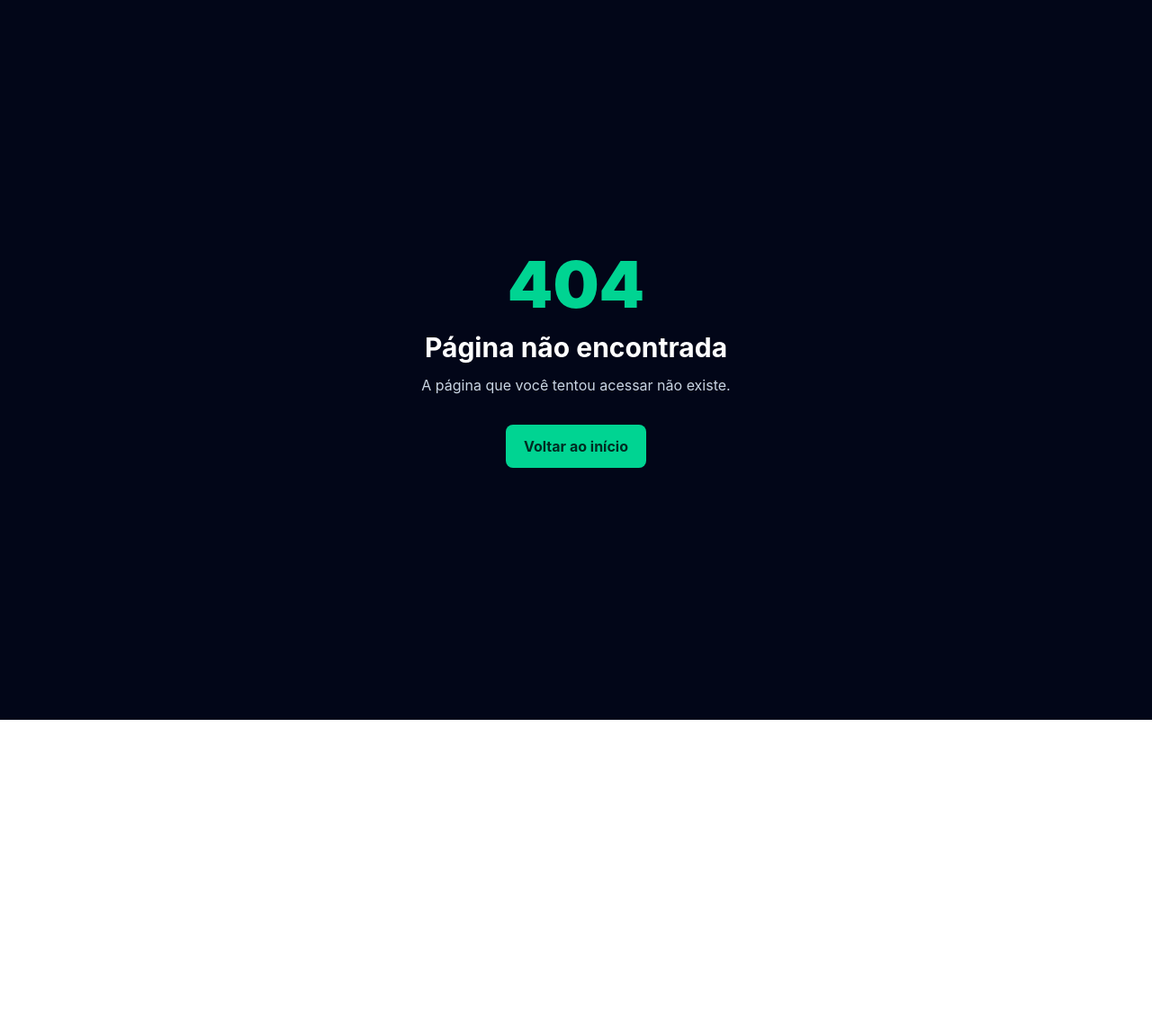
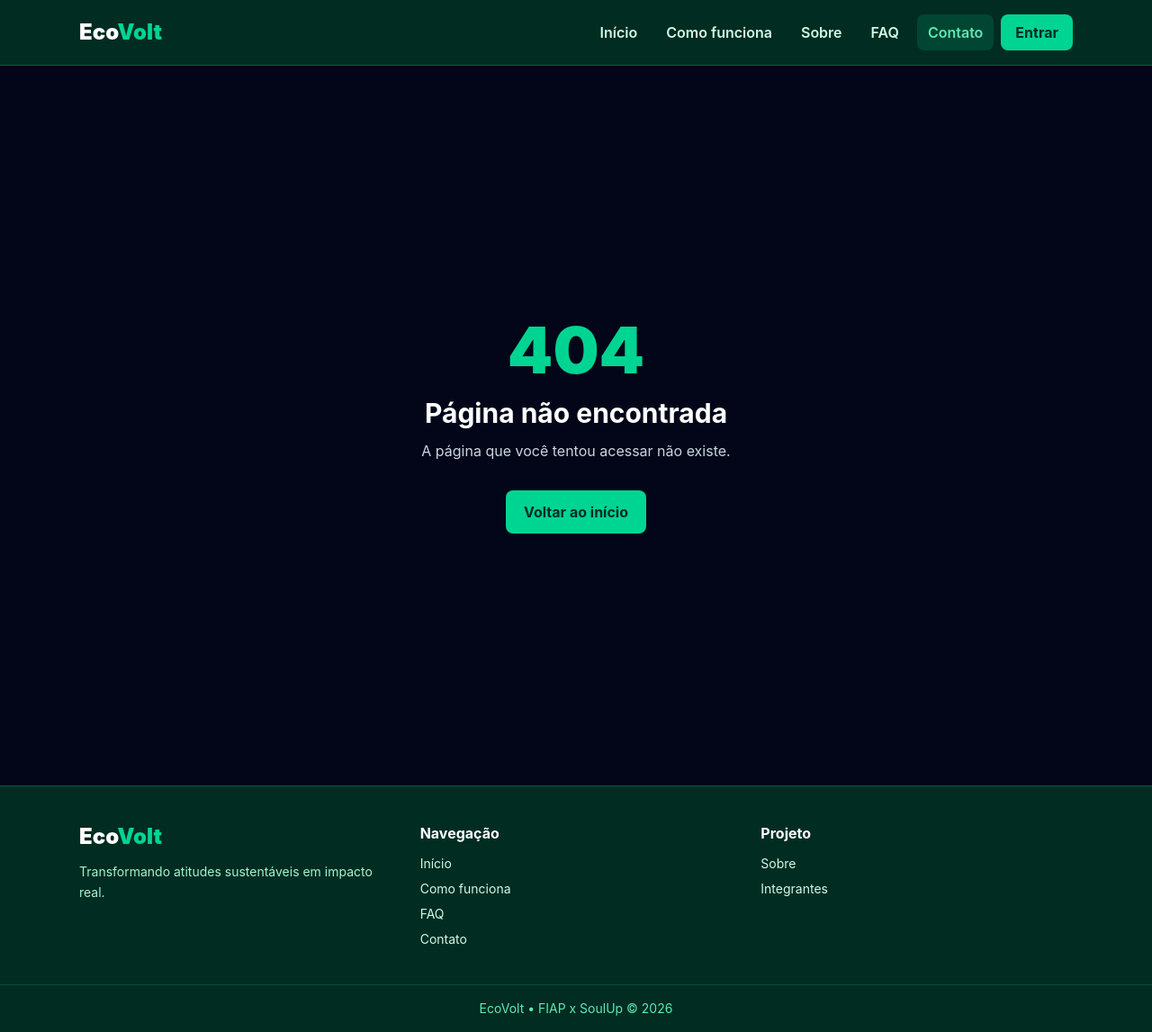
Before and after one commit to Dev-Ulrich/EcoVoltRepositoryFE, a React (Vite) app in the folder EcoVolt/: page /contato in a window 1280 px wide. Before the commit this address had no page. Shown: the whole page at 90% size. Before the commit the page ends 800 px from the top, so only its background shows below. Built offline with nearby package versions, Linux system fonts and the light colour scheme.

Commit message:
feat: criar layout público com Header e Footer

```diff
--- /dev/null
+++ b/EcoVolt/src/components/common/Footer.tsx
@@ -0,0 +1,88 @@
+import { Link } from 'react-router-dom'
+
+function Footer() {
+  const currentYear = new Date().getFullYear()
+
+  return (
+    <footer className="border-t border-emerald-800 bg-emerald-950 text-emerald-100">
+      <div className="mx-auto grid max-w-6xl gap-8 px-6 py-10 md:grid-cols-3">
+        <div>
+          <Link
+            to="/"
+            className="text-2xl font-black text-white"
+          >
+            Eco<span className="text-emerald-400">Volt</span>
+          </Link>
+
+          <p className="mt-3 max-w-sm text-sm leading-relaxed text-emerald-200">
+            Transformando atitudes sustentáveis em impacto real.
+          </p>
+        </div>
+
+        <div>
+          <h2 className="font-bold text-white">
+            Navegação
+          </h2>
+
+          <ul className="mt-3 space-y-2 text-sm">
+            <li>
+              <Link className="hover:text-emerald-400" to="/">
+                Início
+              </Link>
+            </li>
+
+            <li>
+              <Link
+                className="hover:text-emerald-400"
+                to="/como-funciona"
+              >
+                Como funciona
+              </Link>
+            </li>
+
+            <li>
+              <Link className="hover:text-emerald-400" to="/faq">
+                FAQ
+              </Link>
+            </li>
+
+            <li>
+              <Link className="hover:text-emerald-400" to="/contato">
+                Contato
+              </Link>
+            </li>
+          </ul>
+        </div>
+
+        <div>
+          <h2 className="font-bold text-white">
+            Projeto
+          </h2>
+
+          <ul className="mt-3 space-y-2 text-sm">
+            <li>
+              <Link className="hover:text-emerald-400" to="/sobre">
+                Sobre
+              </Link>
+            </li>
+
+            <li>
+              <Link
+                className="hover:text-emerald-400"
+                to="/integrantes"
+              >
+                Integrantes
+              </Link>
+            </li>
+          </ul>
+        </div>
+      </div>
+
+      <div className="border-t border-emerald-900 px-6 py-4 text-center text-sm text-emerald-300">
+        EcoVolt • FIAP x SoulUp © {currentYear}
+      </div>
+    </footer>
+  )
+}
+
+export default Footer
--- /dev/null
+++ b/EcoVolt/src/components/common/Header.tsx
@@ -0,0 +1,108 @@
+import { useState } from 'react'
+import { Link, NavLink } from 'react-router-dom'
+
+const navigationItems = [
+  { label: 'Início', path: '/' },
+  { label: 'Como funciona', path: '/como-funciona' },
+  { label: 'Sobre', path: '/sobre' },
+  { label: 'FAQ', path: '/faq' },
+  { label: 'Contato', path: '/contato' },
+]
+
+function Header() {
+  const [isMenuOpen, setIsMenuOpen] = useState(false)
+
+  function closeMenu() {
+    setIsMenuOpen(false)
+  }
+
+  return (
+    <header className="sticky top-0 z-50 border-b border-emerald-800 bg-emerald-950/95 backdrop-blur">
+      <nav
+        className="relative mx-auto flex min-h-18 max-w-6xl items-center justify-between px-6"
+        aria-label="Navegação principal"
+      >
+        <Link
+          to="/"
+          className="text-2xl font-black text-white"
+          onClick={closeMenu}
+        >
+          Eco<span className="text-emerald-400">Volt</span>
+        </Link>
+
+        <button
+          type="button"
+          className="
+            rounded-lg border border-emerald-700
+            px-4 py-2 font-semibold text-emerald-100
+            transition hover:bg-emerald-900
+            focus-visible:outline-none
+            focus-visible:ring-2
+            focus-visible:ring-emerald-300
+            md:hidden
+          "
+          aria-controls="public-navigation"
+          aria-expanded={isMenuOpen}
+          aria-label={
+            isMenuOpen
+              ? 'Fechar menu de navegação'
+              : 'Abrir menu de navegação'
+          }
+          onClick={() => setIsMenuOpen((currentState) => !currentState)}
+        >
+          {isMenuOpen ? 'Fechar' : 'Menu'}
+        </button>
+
+        <ul
+          id="public-navigation"
+          className={`
+            absolute left-0 top-full w-full
+            flex-col gap-2
+            border-b border-emerald-800
+            bg-emerald-950 p-6
+            md:static md:flex md:w-auto md:flex-row
+            md:items-center md:border-0 md:bg-transparent md:p-0
+            ${isMenuOpen ? 'flex' : 'hidden'}
+          `}
+        >
+          {navigationItems.map((item) => (
+            <li key={item.path}>
+              <NavLink
+                to={item.path}
+                onClick={closeMenu}
+                className={({ isActive }) => `
+                  block rounded-lg px-3 py-2
+                  font-semibold transition
+                  ${
+                    isActive
+                      ? 'bg-emerald-400/15 text-emerald-300'
+                      : 'text-emerald-100 hover:bg-emerald-900 hover:text-white'
+                  }
+                `}
+              >
+                {item.label}
+              </NavLink>
+            </li>
+          ))}
+
+          <li>
+            <Link
+              to="/login"
+              onClick={closeMenu}
+              className="
+                block rounded-lg bg-emerald-400
+                px-4 py-2 text-center
+                font-bold text-emerald-950
+                transition hover:bg-emerald-300
+              "
+            >
+              Entrar
+            </Link>
+          </li>
+        </ul>
+      </nav>
+    </header>
+  )
+}
+
+export default Header
--- /dev/null
+++ b/EcoVolt/src/components/common/PublicLayout.tsx
@@ -0,0 +1,20 @@
+import { Outlet } from 'react-router-dom'
+
+import Footer from './Footer'
+import Header from './Header'
+
+function PublicLayout() {
+  return (
+    <div className="flex min-h-screen flex-col bg-emerald-950">
+      <Header />
+
+      <div className="flex-1">
+        <Outlet />
+      </div>
+
+      <Footer />
+    </div>
+  )
+}
+
+export default PublicLayout
--- a/EcoVolt/src/pages/public/HomePage.tsx
+++ b/EcoVolt/src/pages/public/HomePage.tsx
@@ -15,7 +15,7 @@ function HomePage() {
   }
 
   return (
-    <main className="min-h-screen bg-emerald-950 px-6 py-16 text-white">
+    <main className="bg-emerald-950 px-6 py-16 text-white">
       <div className="mx-auto max-w-6xl">
         <header className="text-center">
           <span className="text-sm font-bold uppercase tracking-widest text-emerald-400">
--- a/EcoVolt/src/routes/AppRoutes.tsx
+++ b/EcoVolt/src/routes/AppRoutes.tsx
@@ -1,14 +1,17 @@
 import { Route, Routes } from 'react-router-dom'
 
+import HomePage from '../pages/public/HomePage'
+import PublicLayout from '../components/common/PublicLayout'
 import NotFoundPage from '../pages/NotFoundPage'
-import HomePage from '../pages/public/HomePage'
 
 function AppRoutes() {
   return (
     <Routes>
-      <Route path="/" element={<HomePage />} />
+      <Route element={<PublicLayout />}>
+        <Route index element={<HomePage />} />
 
-      <Route path="*" element={<NotFoundPage />} />
+        <Route path="*" element={<NotFoundPage />} />
+      </Route>
     </Routes>
   )
 }
```
